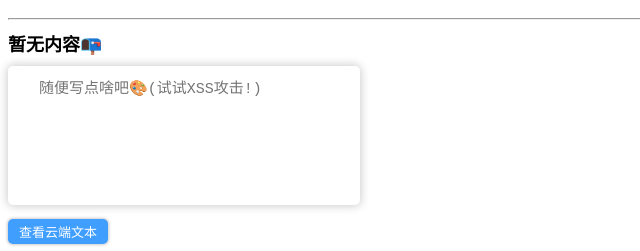
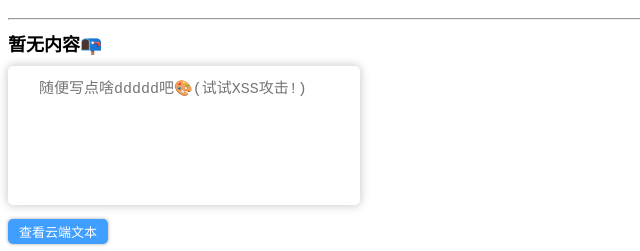
Before and after one commit to lim-kim930/Dev, a website: page public/index.html in a window 1280 px wide. Shown: the part 139-390 px from the top of the page, 0-640 px from the left. Drawn offline with Linux system fonts and the light colour scheme; no server answers; files whose address does not match are found by name.

Commit message:
test webhook

```diff
--- a/public/index.html
+++ b/public/index.html
@@ -16,7 +16,7 @@
     <h4>当前时间: <span id="date"></span><span id="time"></span><span class="animate"></span></h4>
     <hr>
     <h3 id="txtArea">暂无内容📭</h3>
-    <textarea cols="34" rows="7" id="inputArea" placeholder="随便写点啥吧🎨(试试XSS攻击!)"></textarea>
+    <textarea cols="34" rows="7" id="inputArea" placeholder="随便写点啥ddddd吧🎨(试试XSS攻击!)"></textarea>
     <br>
     <button id="readTxt" class="on">查看云端文本</button>
     <br>
--- a/public/js/index.js
+++ b/public/js/index.js
@@ -8,8 +8,6 @@ let imgSrc2 = null;
 const imgLabel = $("[id^='imgLabel']");
 // 防抖
 let imgLoadingFlag = false;
-
-
 let txtLoadingFlag = false;
 // 请求信息
 (async () => {
```
